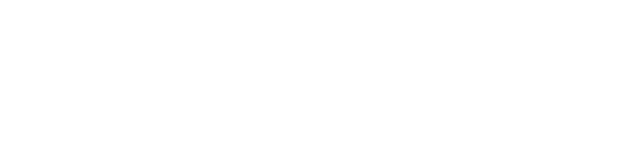
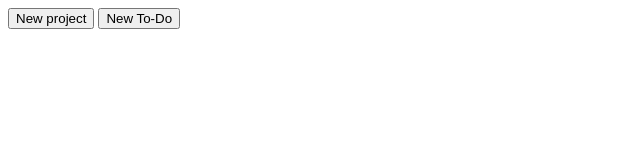
Before and after one commit to reinimax/todo-list, a website built with webpack: page dist/index.html in a window 1280 px wide. Shown: the whole page, without its empty margins (0-640 px from the left). Built offline with nearby package versions, Linux system fonts and the light colour scheme.

Commit message:
Add basic interface to html

```diff
--- a/dist/index.html
+++ b/dist/index.html
@@ -1,10 +1,25 @@
 <!DOCTYPE html>
 <html>
+
 <head>
     <meta charset="utf-8">
     <title>My To-Do List</title>
 </head>
+
 <body>
+    <div id="navbar">
+        <div id="navbar-buttons">
+            <button id="new-project" class="navbar-btn">New project</button>
+            <button id="new-todo" class="navbar-btn">New To-Do</button>
+        </div>
+        <div id="navbar-links">
+            <!--dynamically created-->
+        </div>
+    </div>
+    <div id="todo-list">
+        <!--dynamically created-->
+    </div>
     <script src="main.js"></script>
 </body>
+
 </html>
```
Lines whose indentation alone changed are shown as unchanged.
